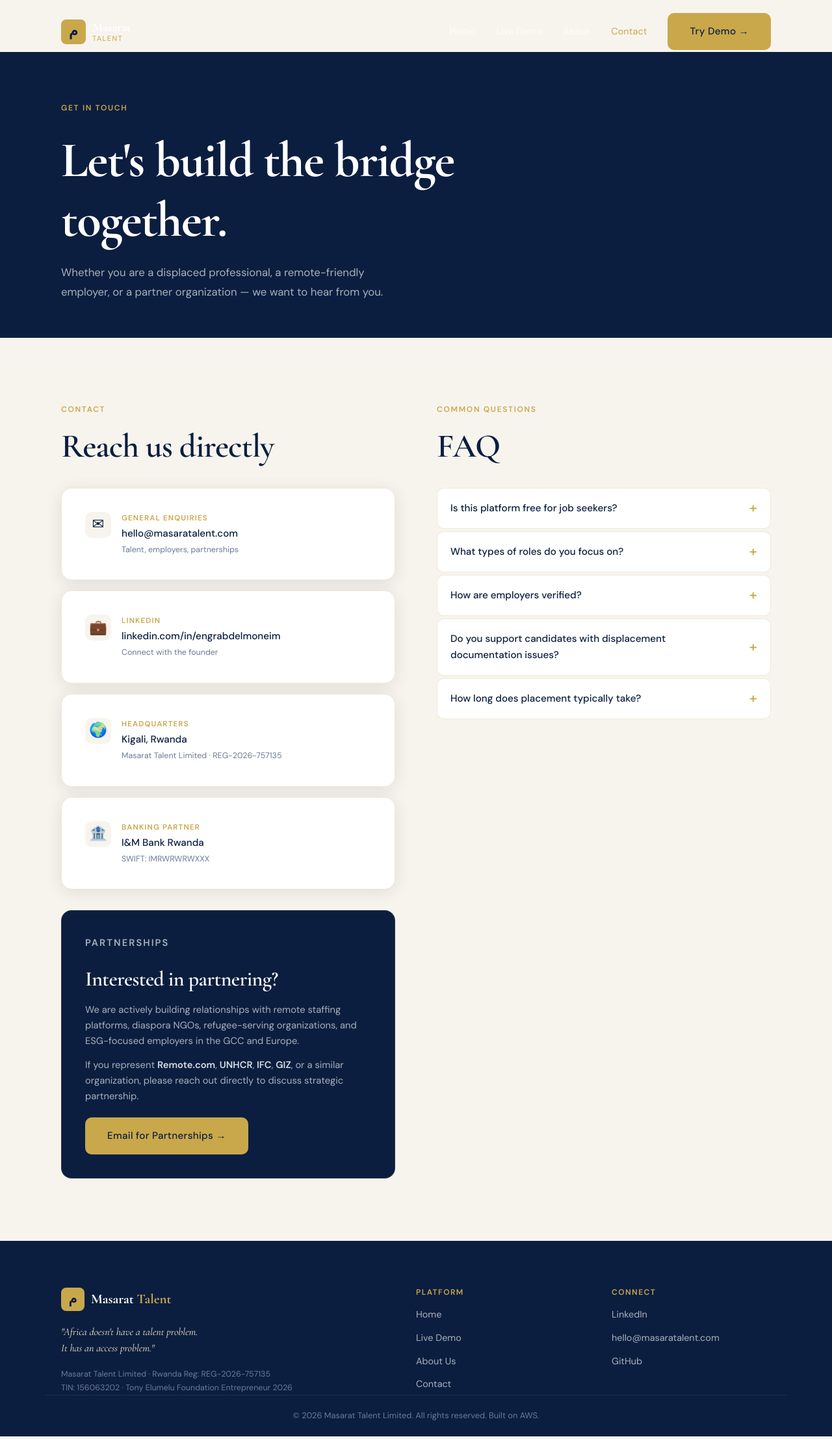
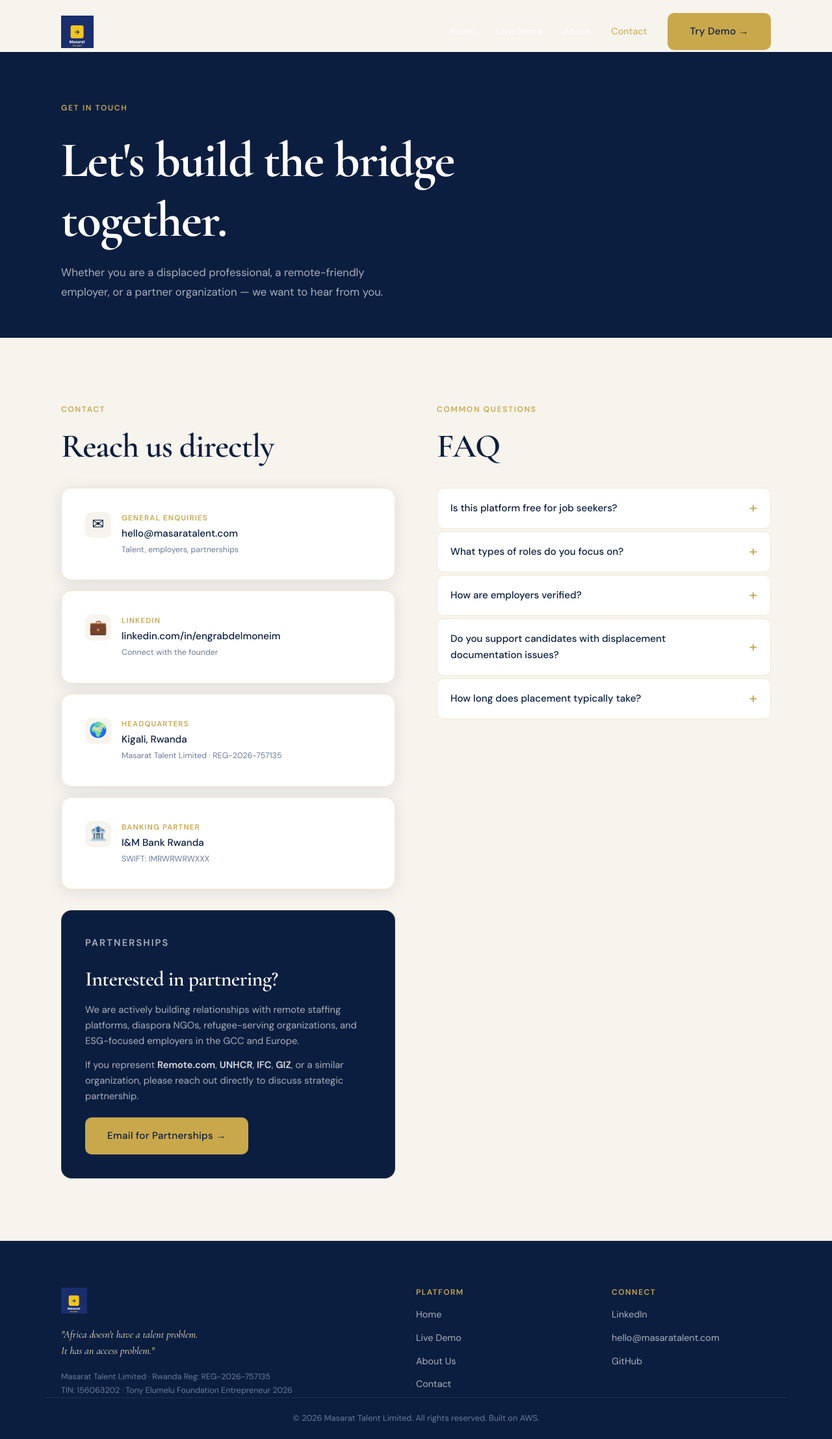
Before and after one commit to elhadiabdelmuneim-sketch/masarat-talent-web, a React (Vite) app: page /contact in a window 1280 px wide. Shown: the whole page at 65% size. Built offline with nearby package versions, Linux system fonts and the light colour scheme.

Commit message:
feat: replace text logo with SVG image in navbar and footer

```diff
--- a/src/components/Footer.jsx
+++ b/src/components/Footer.jsx
@@ -7,11 +7,8 @@ export default function Footer() {
       <div className="container footer__inner">
         <div className="footer__brand">
           <div className="footer__logo">
-            <span className="logo-mark">م</span>
-            <span className="footer__logo-text">
-              <span>Masarat</span> <span style={{ color: 'var(--gold)' }}>Talent</span>
-            </span>
-          </div>
+            <img src="/src/assets/logo.svg" alt="Masarat Talent Logo" style={{height: '40px'}} />
+                        </div>
           <p className="footer__tagline italic">
             "Africa doesn't have a talent problem.<br />It has an access problem."
           </p>
--- a/src/components/Navbar.jsx
+++ b/src/components/Navbar.jsx
@@ -27,11 +27,7 @@ export default function Navbar() {
       <div className="container navbar__inner">
         {/* Logo */}
         <Link to="/" className="navbar__logo">
-          <span className="logo-mark">م</span>
-          <span className="logo-text">
-            <span className="logo-main">Masarat</span>
-            <span className="logo-sub">Talent</span>
-          </span>
+          <img src="/src/assets/logo.svg" alt="Masarat Talent Logo" style={{height: '50px'}} />
         </Link>
 
         {/* Desktop Nav */}
```
Also changed, not shown: src/assets/logo.png (added), src/assets/logo.svg (added).
